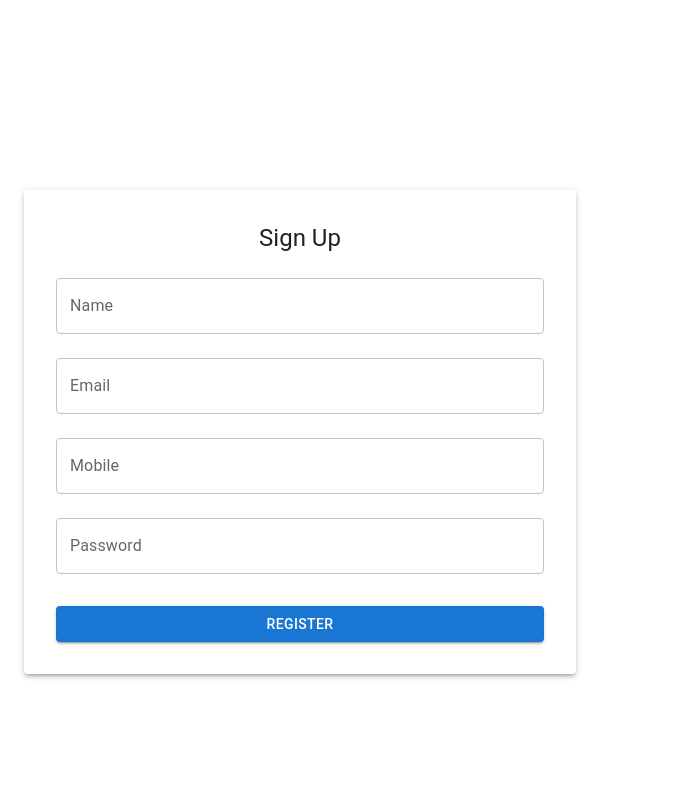
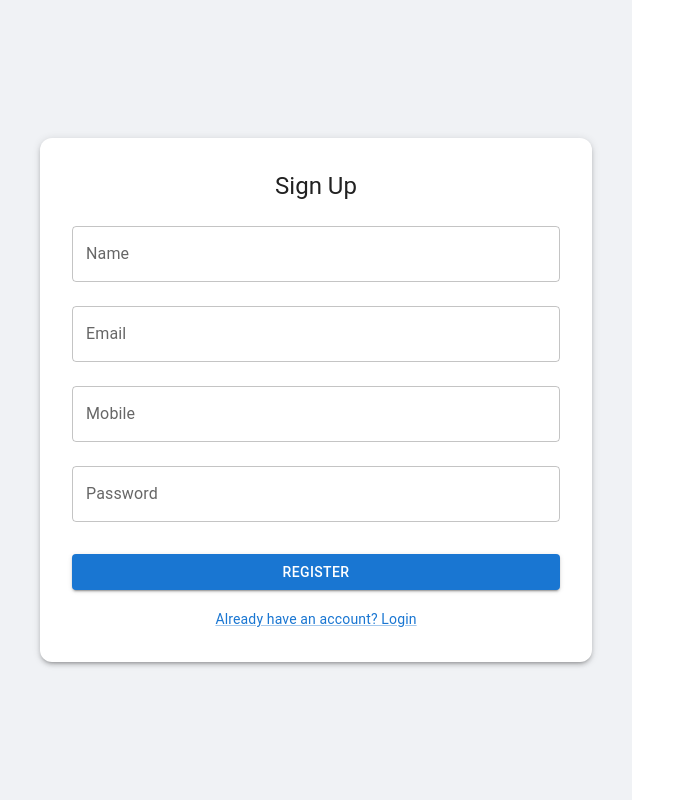
Before and after one commit to sharmaHarshit2000/auth-flow, a React (Vite) app in the folder frontend/: page /signup in a window 1280 px wide. Shown: the whole page, without its empty margins (0-673 px from the left). Built offline with nearby package versions, Linux system fonts and the light colour scheme; no server answers.

Commit message:
refacot the components

```diff
--- a/frontend/src/components/auth/LoginForm.jsx
+++ b/frontend/src/components/auth/LoginForm.jsx
@@ -1,8 +1,6 @@
 import { useState } from "react";
 import {
-  Box,
   Button,
-  Container,
   TextField,
   Typography,
   Link,
@@ -48,11 +46,6 @@ export default function LoginForm() {
   };
 
   return (
-    <Container maxWidth="sm">
-      <Box mt={8}>
-        <Typography variant="h4" align="center" gutterBottom>
-          Login
-        </Typography>
     <form onSubmit={handleSubmit(onSubmit)} noValidate>
       <TextField
         label="Email or Mobile"
@@ -81,13 +74,11 @@ export default function LoginForm() {
         {loading ? "Sending OTP..." : "Login"}
       </Button>
 
-          <Box mt={2} textAlign="center">
+      <Typography align="center" sx={{ mt: 2 }}>
         <Link href="/signup" variant="body2">
           Don't have an account? Sign up
         </Link>
-          </Box>
+      </Typography>
     </form>
-      </Box>
-    </Container>
   );
 }
--- a/frontend/src/components/auth/LoginVerifyForm.jsx
+++ b/frontend/src/components/auth/LoginVerifyForm.jsx
@@ -9,9 +9,8 @@ import {
 } from "@mui/material";
 import { toast } from "react-toastify";
 import { verifyLogin } from "../../api/authAPI";
-import AuthLayout from "../components/AuthLayout";
 
-const LoginVerifyPage = () => {
+const LoginVerifyForm = () => {
   const { state } = useLocation();
   const navigate = useNavigate();
   const identifier = state?.identifier || "";
@@ -28,7 +27,7 @@ const LoginVerifyPage = () => {
 
     try {
       setLoading(true);
-      await verifyLogin({ identifier, otp }); // Send to backend
+      await verifyLogin({ identifier, otp });
       toast.success("Login successful");
       navigate("/dashboard");
     } catch (err) {
@@ -39,10 +38,14 @@ const LoginVerifyPage = () => {
   };
 
   return (
-    <AuthLayout title="Verify Login OTP">
+    <>
+      <Typography variant="h5" align="center" gutterBottom>
+        Verify Login
+      </Typography>
       <Typography align="center" sx={{ mb: 2 }}>
         Enter the OTP sent to <strong>{identifier}</strong>
       </Typography>
+
       <form onSubmit={handleVerify} noValidate>
         <TextField
           label="OTP"
@@ -51,7 +54,11 @@ const LoginVerifyPage = () => {
           margin="normal"
           value={otp}
           onChange={(e) => setOtp(e.target.value)}
-          inputProps={{ maxLength: 6 }}
+          slotProps={{
+            htmlInput: {
+              maxLength: 6,
+            },
+          }}
         />
         <Button
           type="submit"
@@ -69,8 +76,8 @@ const LoginVerifyPage = () => {
           </Link>
         </Box>
       </form>
-    </AuthLayout>
+    </>
   );
 };
 
-export default LoginVerifyPage;
+export default LoginVerifyForm;
--- a/frontend/src/components/auth/SignupForm.jsx
+++ b/frontend/src/components/auth/SignupForm.jsx
@@ -3,9 +3,7 @@ import {
     Box,
     TextField,
     Button,
-    Typography,
-    Container,
-    Paper,
+    Link,
 } from "@mui/material";
 import { toast } from "react-toastify";
 import { useNavigate } from "react-router-dom";
@@ -27,7 +25,6 @@ const SignupForm = () => {
     const handleSubmit = async (e) => {
         e.preventDefault();
 
-        // Basic validation
         const { name, email, mobile, password } = form;
         if (!name || !email || !mobile || !password) {
             return toast.error("All fields are required");
@@ -38,18 +35,11 @@ const SignupForm = () => {
             toast.success(res.data.message);
             navigate("/signup/verify", { state: { email: form.email } });
         } catch (err) {
-            toast.error(
-                err?.response?.data?.message || "Signup failed. Try again."
-            );
+            toast.error(err?.response?.data?.message || "Signup failed. Try again.");
         }
     };
 
     return (
-        <Container maxWidth="sm">
-            <Paper elevation={3} sx={{ mt: 8, p: 4 }}>
-                <Typography variant="h5" gutterBottom align="center">
-                    Sign Up
-                </Typography>
         <Box component="form" onSubmit={handleSubmit} noValidate>
             <TextField
                 label="Name"
@@ -93,9 +83,13 @@ const SignupForm = () => {
             >
                 Register
             </Button>
+
+            <Box mt={2} textAlign="center">
+                <Link href="/login" variant="body2">
+                    Already have an account? Login
+                </Link>
             </Box>
-            </Paper>
-        </Container>
+        </Box>
     );
 };
 
--- a/frontend/src/components/auth/SignupVerifyForm.jsx
+++ b/frontend/src/components/auth/SignupVerifyForm.jsx
@@ -4,14 +4,12 @@ import {
     TextField,
     Button,
     Typography,
-    Container,
-    Paper,
 } from "@mui/material";
 import { toast } from "react-toastify";
 import { useNavigate, useLocation } from "react-router-dom";
 import { verifySignup } from "../../api/authAPI";
 
-const SignupVerify = () => {
+const SignupVerifyForm = () => {
     const navigate = useNavigate();
     const location = useLocation();
     const [otp, setOtp] = useState("");
@@ -41,21 +39,25 @@ const SignupVerify = () => {
     };
 
     return (
-        <Container maxWidth="sm">
-            <Paper elevation={3} sx={{ mt: 8, p: 4 }}>
+        <>
             <Typography variant="h5" gutterBottom align="center">
                 Verify Signup
             </Typography>
             <Typography align="center" sx={{ mb: 2 }}>
                 Enter the OTP sent to <b>{email}</b>
             </Typography>
+
             <Box component="form" onSubmit={handleSubmit}>
                 <TextField
                     label="OTP"
                     fullWidth
                     value={otp}
                     onChange={(e) => setOtp(e.target.value)}
-                        slotProps={{ input: { maxLength: 6 } }}
+                    slotProps={{
+                        htmlInput: {
+                            maxLength: 6,
+                        },
+                    }}
                     margin="normal"
                 />
                 <Button
@@ -67,9 +69,8 @@ const SignupVerify = () => {
                     Verify
                 </Button>
             </Box>
-            </Paper>
-        </Container>
+        </>
     );
 };
 
-export default SignupVerify;
+export default SignupVerifyForm;
--- a/frontend/src/layouts/AuthLayout.jsx
+++ b/frontend/src/layouts/AuthLayout.jsx
@@ -4,15 +4,23 @@ const AuthLayout = ({ children }) => {
     return (
         <Box
             sx={{
-        backgroundColor: "#f5f5f5",
+                backgroundColor: "#f0f2f5",
                 minHeight: "100vh",
                 display: "flex",
                 justifyContent: "center",
                 alignItems: "center",
+                px: 2,
             }}
         >
             <Container maxWidth="sm">
-        <Paper elevation={3} sx={{ padding: 4, borderRadius: 2 }}>
+                <Paper
+                    elevation={3}
+                    sx={{
+                        padding: 4,
+                        borderRadius: 3,
+                        backgroundColor: "#fff",
+                    }}
+                >
                     {children}
                 </Paper>
             </Container>
--- a/frontend/src/pages/auth/SignupPage.jsx
+++ b/frontend/src/pages/auth/SignupPage.jsx
@@ -1,7 +1,16 @@
+import { Typography } from "@mui/material";
 import SignupForm from "../../components/auth/SignupForm";
+import AuthLayout from "../../layouts/AuthLayout";
 
 const SignupPage = () => {
-  return <SignupForm />;
+  return (
+    <AuthLayout>
+      <Typography variant="h5" align="center" gutterBottom>
+        Sign Up
+      </Typography>
+      <SignupForm />
+    </AuthLayout>
+  );
 };
 
 export default SignupPage;
```
Also changed, not shown: frontend/src/pages/auth/LoginPage.jsx (+8 -19 lines), frontend/src/pages/auth/LoginVerifyPage.jsx (+12 -0 lines), frontend/src/pages/auth/SignupVerifyPage.jsx (+12 -0 lines). Lines whose indentation alone changed are shown as unchanged.
